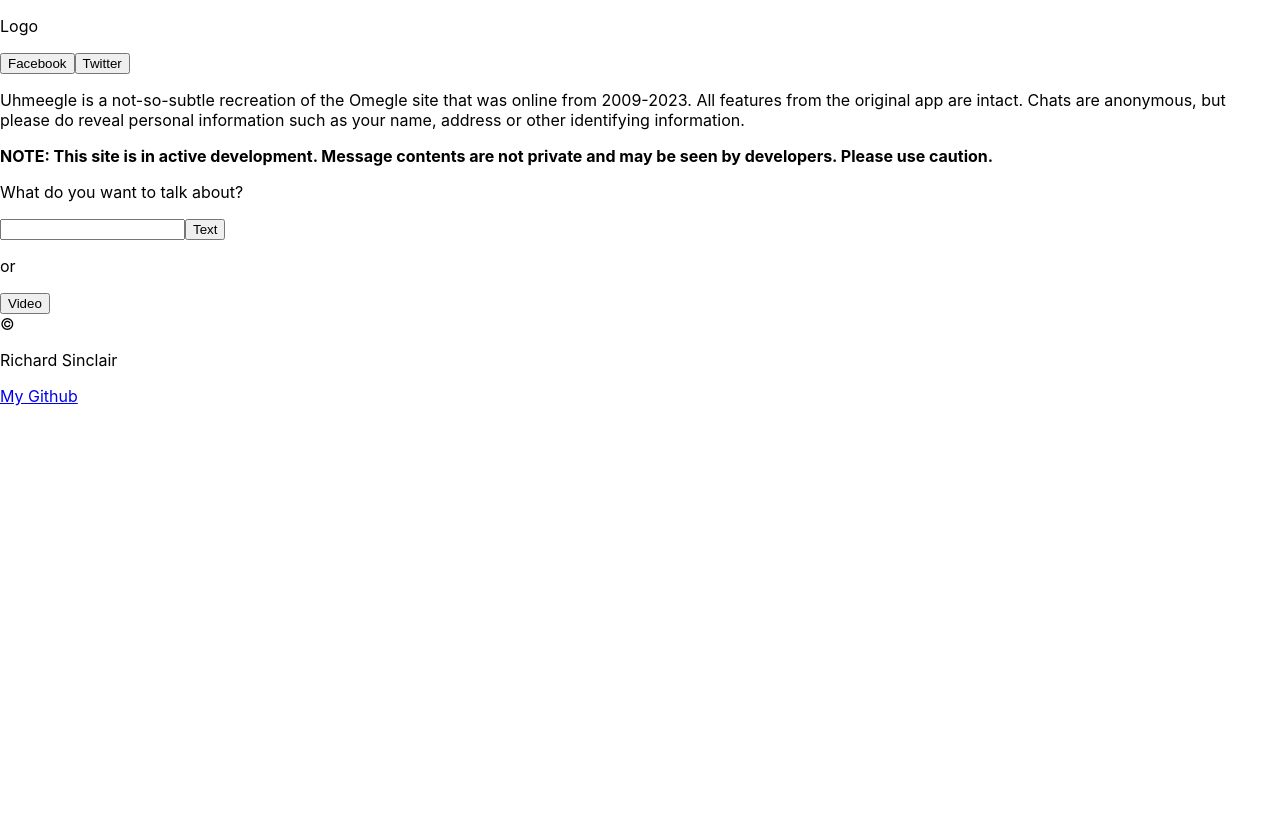
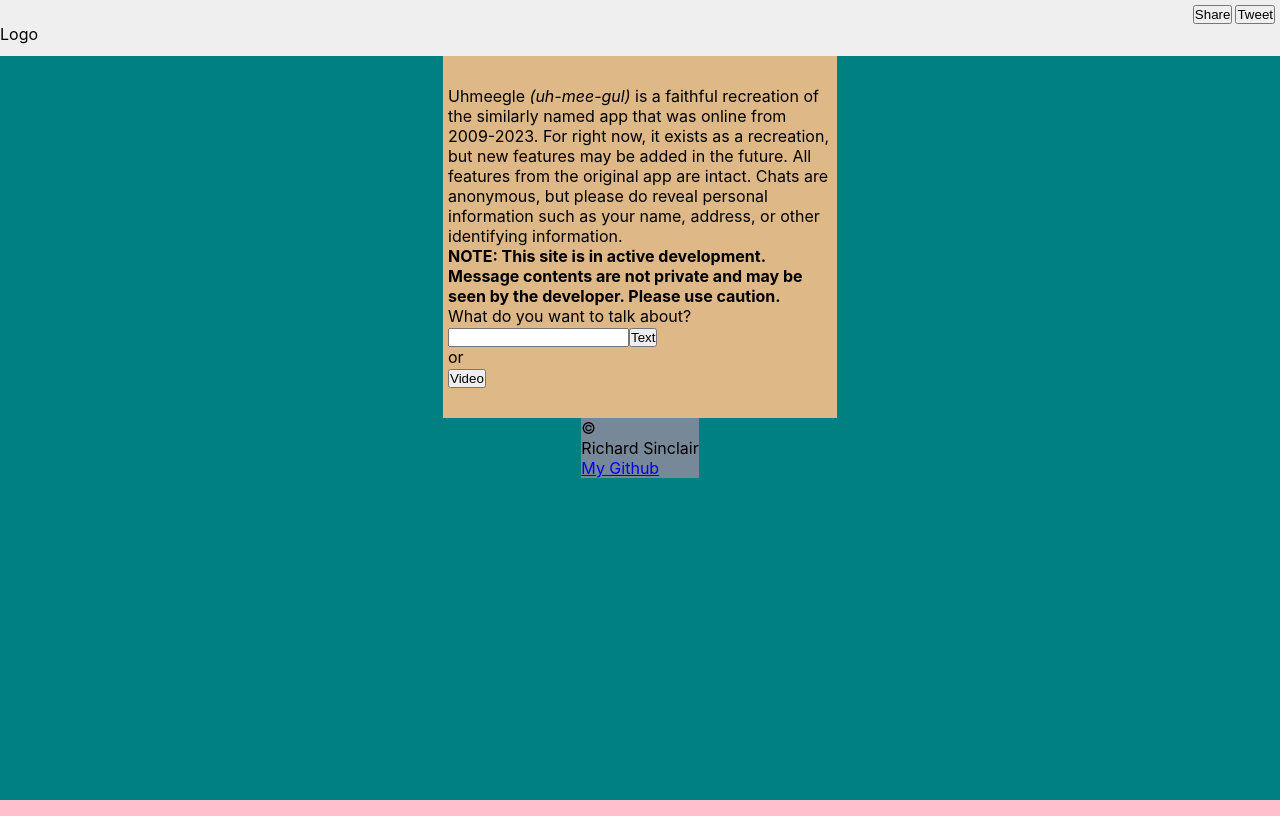
Before and after one commit to DudeLovesRPGs/uhmeegle, a React (Create React App) app: page / in a window 1280 px wide. Built offline with nearby package versions, Linux system fonts and the light colour scheme.

Commit message:
Miscellaneous changes; Continuing to implement CSS

```diff
--- a/src/components/Content.js
+++ b/src/components/Content.js
@@ -3,9 +3,9 @@
 const Content = () => {
 
     return(<section className='Content'>
-    <p>Uhmeegle is a not-so-subtle recreation of the Omegle site that was online from 2009-2023. All features from the original app are intact. Chats are anonymous, but please do reveal personal information such as your name, address or other identifying information.</p>
+    <p>Uhmeegle <i>(uh-mee-gul)</i> is a faithful recreation of the similarly named app that was online from 2009-2023. For right now, it exists as a recreation, but new features may be added in the future. All features from the original app are intact. Chats are anonymous, but please do reveal personal information such as your name, address, or other identifying information.</p>
 
-    <b><p>NOTE: This site is in active development. Message contents are not private and may be seen by developers. Please use caution.</p></b>
+    <b><p>NOTE: This site is in active development. Message contents are not private and may be seen by the developer. Please use caution.</p></b>
 
     <p>What do you want to talk about?</p>
     <input type="text" />
--- a/src/components/Header.js
+++ b/src/components/Header.js
@@ -3,8 +3,8 @@
 const Header = () => {
     return(<header className='Header'>
     <p>Logo</p>
-    <button>Facebook</button>
-    <button>Twitter</button>
+    <button id='TwitterShareButton'>Tweet</button>
+    <button id='FBShareButton'>Share</button>
 </header>)
 }
 
--- a/src/index.css
+++ b/src/index.css
@@ -1,17 +1,81 @@
-body {
-  min-height: 100vh;
+*{
   margin: 0;
   padding: 0;
+}
+
+html, body{
+  height: 100vh;
+}
+
+body {
+  display: block;
   font-family: -apple-system, BlinkMacSystemFont, 'Segoe UI', 'Roboto', 'Oxygen',
     'Ubuntu', 'Cantarell', 'Fira Sans', 'Droid Sans', 'Helvetica Neue',
     sans-serif;
   -webkit-font-smoothing: antialiased;
   -moz-osx-font-smoothing: grayscale;
+  background-color: pink;
 
 
 
 
 }
+
+.Home{
+  display: flex;
+  flex-direction: column;
+  height: 100vh;
+  background-color: teal;
+
+}
+
+.Header{
+  display: block;
+  background-color: #efefef;
+  width: 100vw;
+  height: 7%;
+
+}
+
+.Header p{
+  float: left;
+  margin-top: 1.50rem;
+
+}
+
+.Header button{
+  float: right;
+  margin-top: 5px;
+}
+
+#FBShareButton{
+  margin-right: 3px;
+}
+
+#TwitterShareButton{
+  margin-right: 5px;
+}
+
+.Content{
+  background-color: burlywood;
+  width: 30%;
+  padding: 30px 5px 30px 5px;
+  align-self: center;
+  text-align: left;
+}
+
+.Footer{
+  background-color:lightslategrey;
+  align-self: center;
+}
+
+
+code {
+  font-family: source-code-pro, Menlo, Monaco, Consolas, 'Courier New',
+    monospace;
+}
+
+
 
 /* .Container{
   margin: 0;
@@ -74,15 +138,3 @@
   align-items: center;
 }
 */
-
-
-
-
-
-
-
-
-code {
-  font-family: source-code-pro, Menlo, Monaco, Consolas, 'Courier New',
-    monospace;
-}
```
